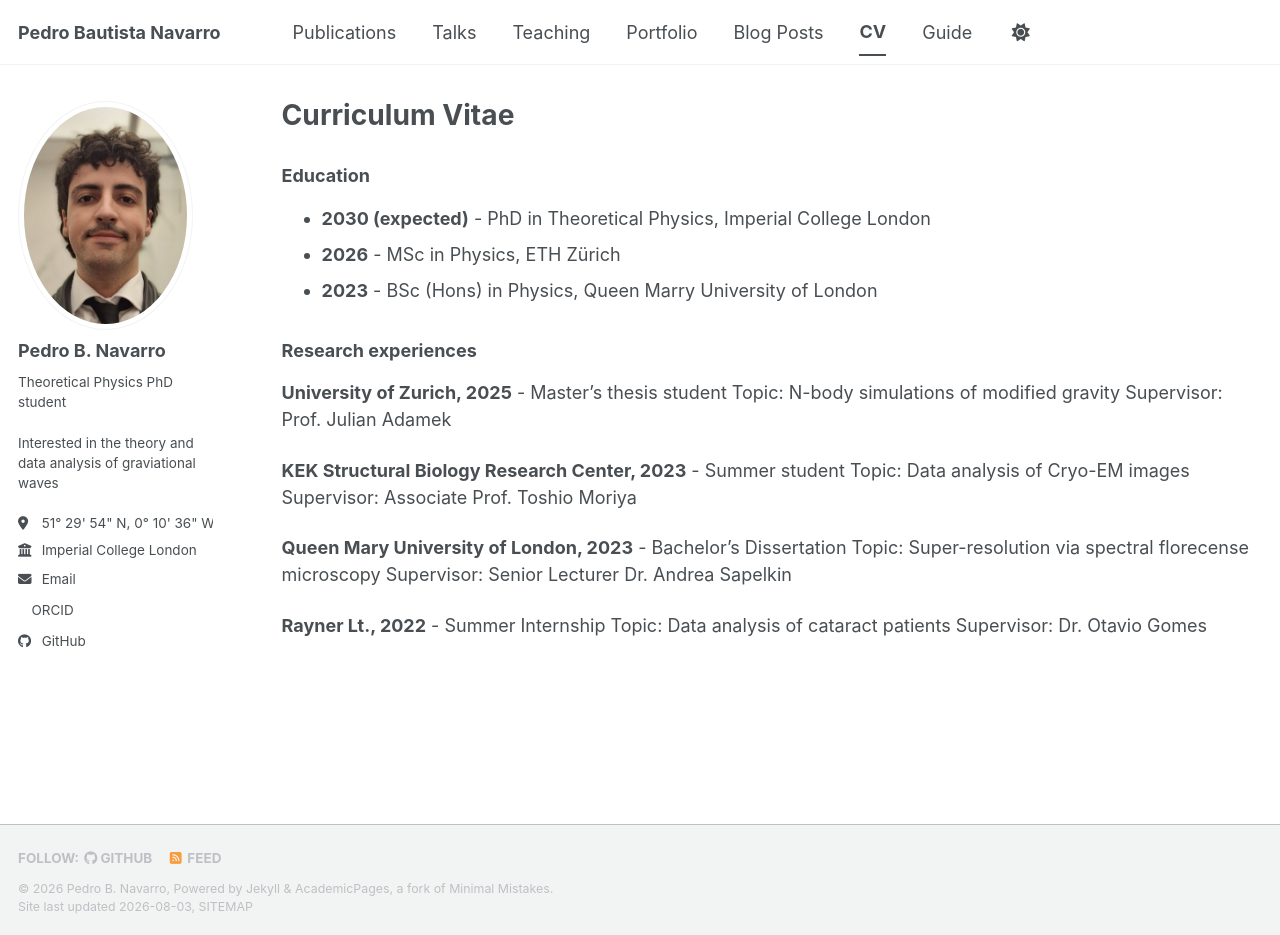
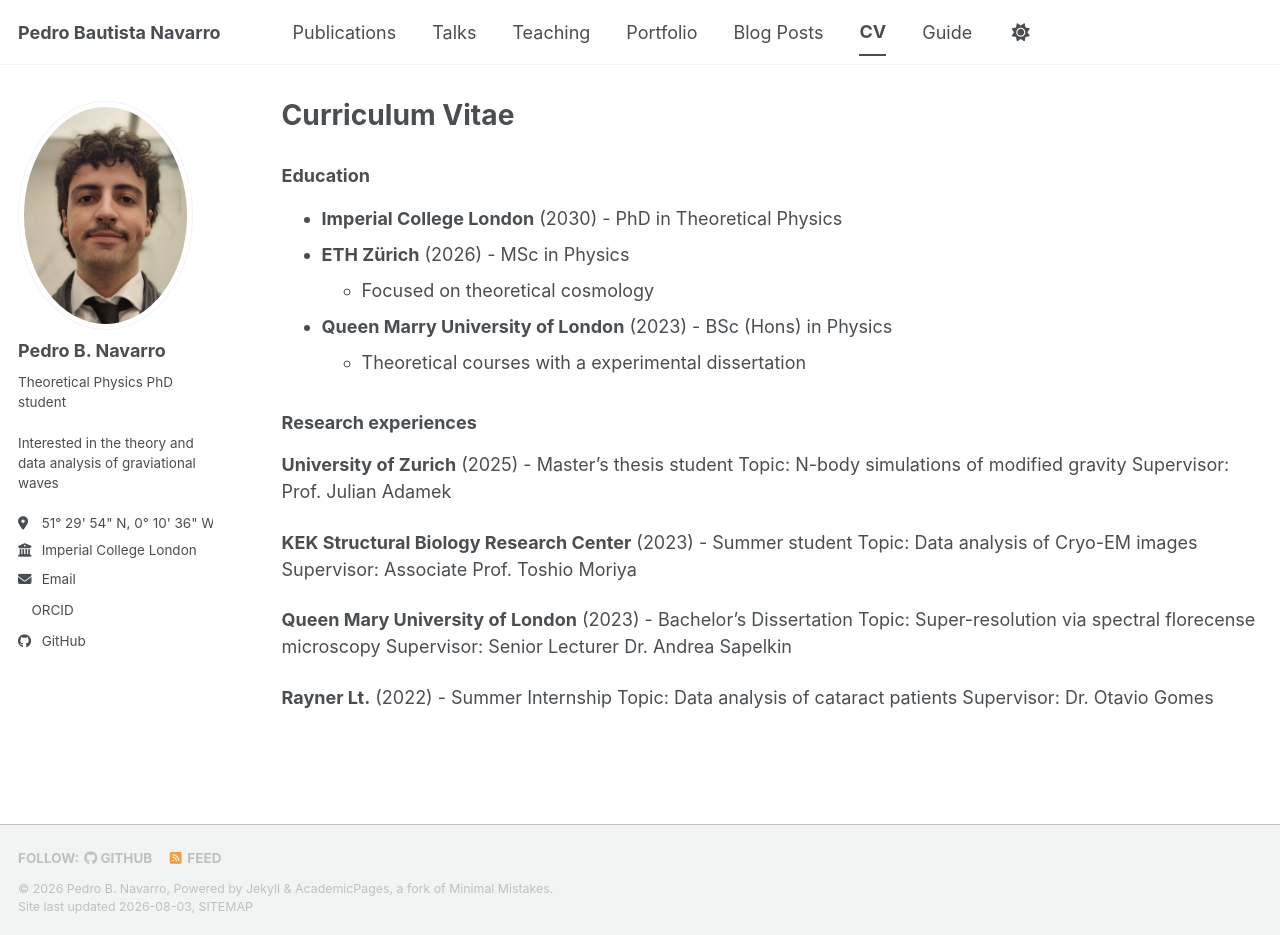
Before and after one commit to pedrodoesphysics/pedrodoesphysics.github.io, a Jekyll site: the page built from _pages/cv.md, in a window 1280 px wide and 935 px high. Built offline with Jekyll 4.4.1, drawn with Linux system fonts in a browser that asks for light colours; a style sheet for code colours, icons or effects is not loaded.

```diff
--- a/_pages/cv.md
+++ b/_pages/cv.md
@@ -10,26 +10,27 @@ redirect_from:
 {% include base_path %}
 
 ### Education
-
-- **2030 (expected)** - PhD in Theoretical Physics, Imperial College London
-- **2026** - MSc in Physics, ETH Z&uuml;rich
-- __2023__ - BSc (Hons) in Physics, Queen Marry University of London
+* **Imperial College London** (2030) - PhD in Theoretical Physics
+* **ETH Z&uuml;rich** (2026) - MSc in Physics
+  * Focused on theoretical cosmology
+* **Queen Marry University of London** (2023) - BSc (Hons) in Physics
+  * Theoretical courses with a experimental dissertation
 
 ### Research experiences
 
-**University of Zurich, 2025** - Master's thesis student
+**University of Zurich** (2025) - Master's thesis student
 Topic: N-body simulations of modified gravity
 Supervisor: Prof. Julian Adamek
 
-**KEK Structural Biology Research Center, 2023** - Summer student
+**KEK Structural Biology Research Center** (2023) - Summer student
 Topic: Data analysis of Cryo-EM images
 Supervisor: Associate Prof. Toshio Moriya
 
-**Queen Mary University of London, 2023** - Bachelor's Dissertation
+**Queen Mary University of London** (2023) - Bachelor's Dissertation
 Topic: Super-resolution via spectral florecense microscopy
 Supervisor: Senior Lecturer Dr. Andrea Sapelkin
 
-**Rayner Lt., 2022** - Summer Internship
+**Rayner Lt.** (2022) - Summer Internship
 Topic: Data analysis of cataract patients
 Supervisor: Dr. Otavio Gomes
 
```
Also changed, not shown: _pages/about.md (+8 -11 lines), _posts/2012-08-14-blog-post-1.md (+6 -11 lines).
